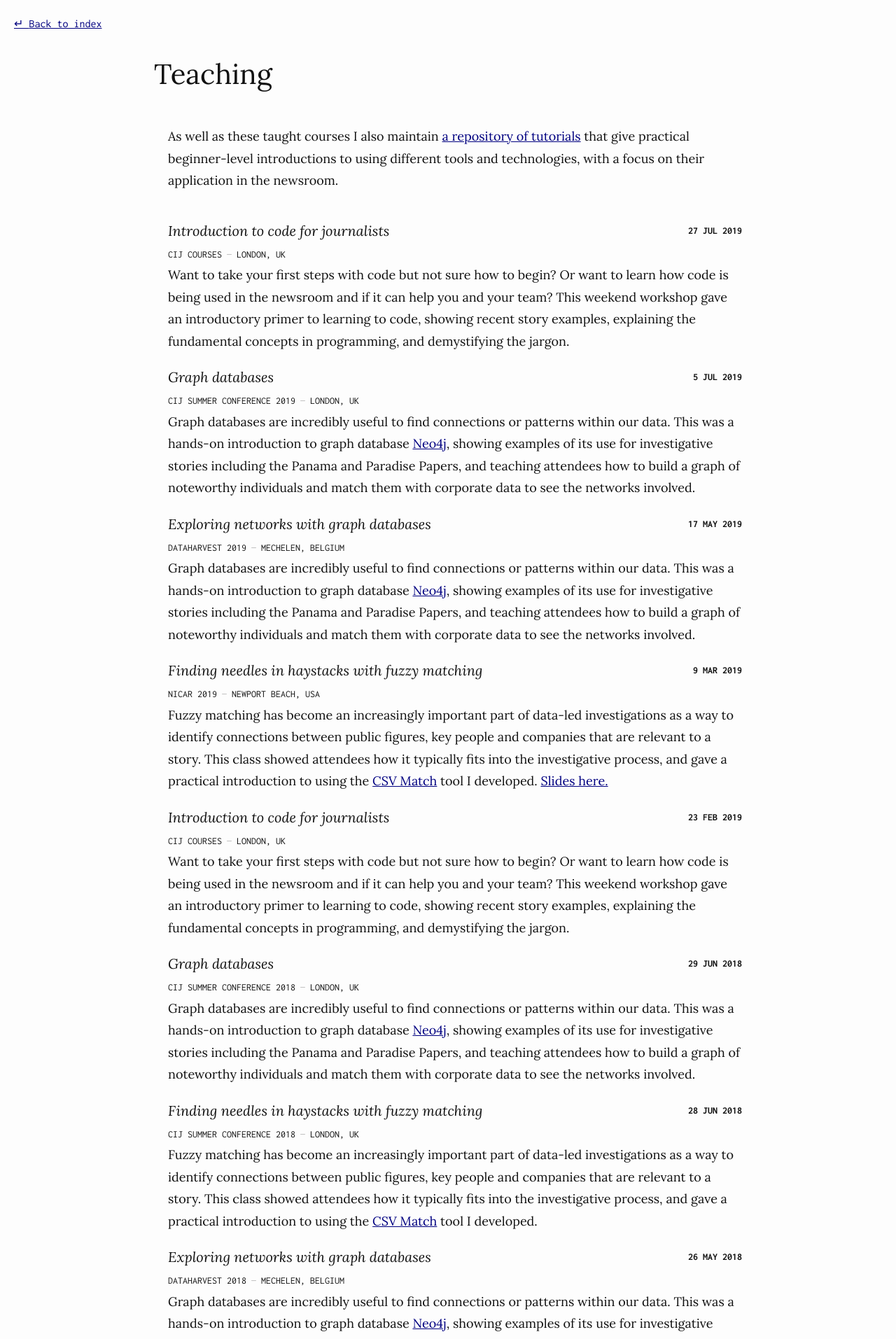
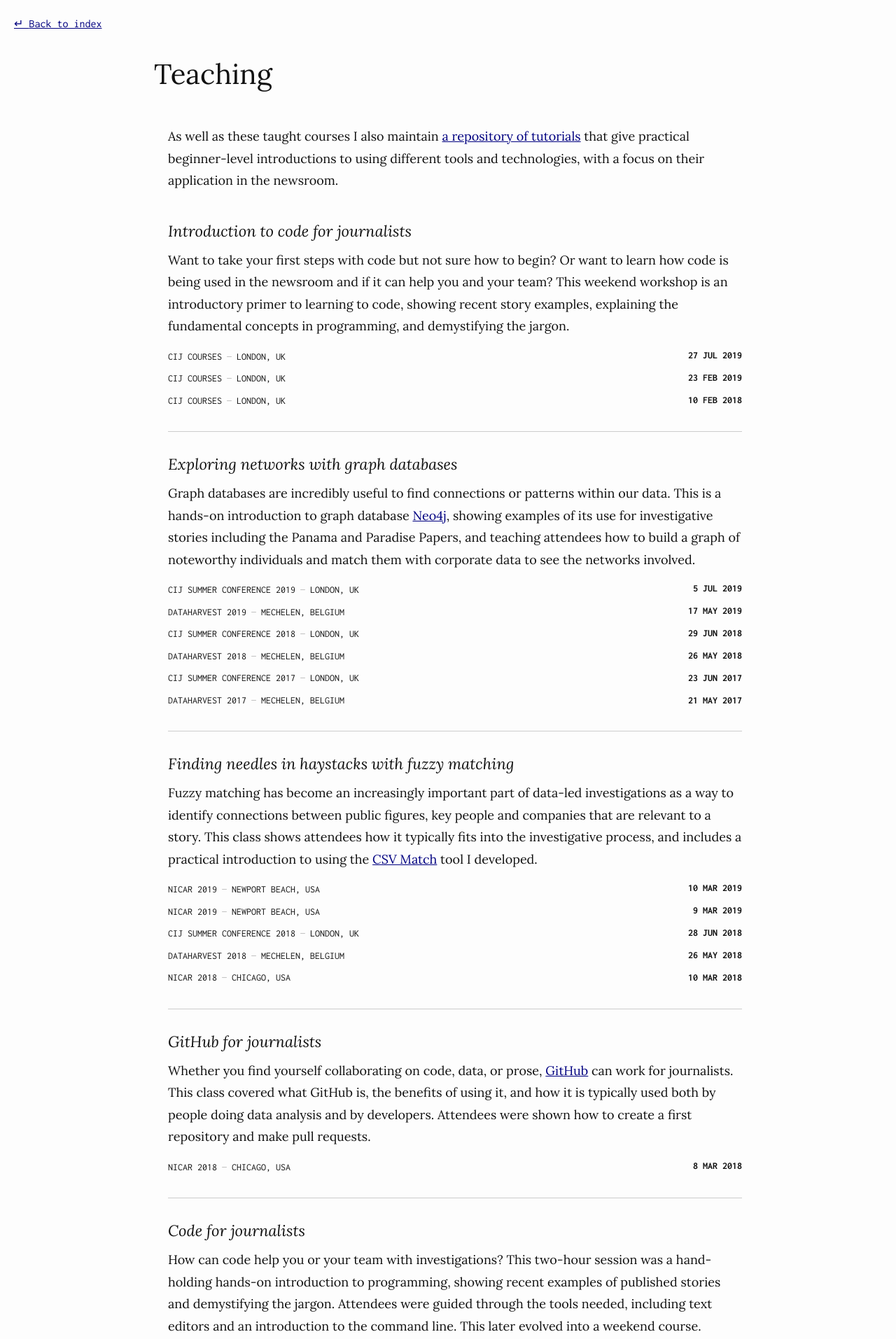
Before and after one commit to maxharlow/maxharlow.github.io, a Jekyll site: the page built from teaching.md, in a window 1280 px wide. Shown: the top 1913 px of the page at 70% size. Built offline with Jekyll 4.4.1, drawn with Linux system fonts in a browser that asks for light colours; some of the changed text lies outside the part shown.

Commit message:
Better list teaching dates

```diff
--- a/_data/teaching.yaml
+++ b/_data/teaching.yaml
@@ -1,118 +1,94 @@
 -   title: Introduction to code for journalists
-    event: CIJ Courses
-    location: London, UK
-    date: 2019-07-27
-    details: |
-        Want to take your first steps with code but not sure how to begin? Or want to learn how code is being used in the newsroom and if it can help you and your team? This weekend workshop gave an introductory primer to learning to code, showing recent story examples, explaining the fundamental concepts in programming, and demystifying the jargon.
+    details: Want to take your first steps with code but not sure how to begin? Or want to learn how code is being used in the newsroom and if it can help you and your team? This weekend workshop is an introductory primer to learning to code, showing recent story examples, explaining the fundamental concepts in programming, and demystifying the jargon.
+    runs:
+      - date: 2019-07-27
+        event: CIJ Courses
+        location: London, UK
 
--   title: Graph databases
-    event: CIJ Summer Conference 2019
-    location: London, UK
-    date: 2019-07-05
-    details: |
-        Graph databases are incredibly useful to find connections or patterns within our data. This was a hands-on introduction to graph database [Neo4j](https://neo4j.com/), showing examples of its use for investigative stories including the Panama and Paradise Papers, and teaching attendees how to build a graph of noteworthy individuals and match them with corporate data to see the networks involved.
+      - date: 2019-02-23
+        event: CIJ Courses
+        location: London, UK
+
+      - date: 2018-02-10
+        event: CIJ Courses
+        location: London, UK
 
 -   title: Exploring networks with graph databases
-    event: Dataharvest 2019
-    location: Mechelen, Belgium
-    date: 2019-05-17
-    details: |
-        Graph databases are incredibly useful to find connections or patterns within our data. This was a hands-on introduction to graph database [Neo4j](https://neo4j.com/), showing examples of its use for investigative stories including the Panama and Paradise Papers, and teaching attendees how to build a graph of noteworthy individuals and match them with corporate data to see the networks involved.
+    details: Graph databases are incredibly useful to find connections or patterns within our data. This is a hands-on introduction to graph database [Neo4j](https://neo4j.com/), showing examples of its use for investigative stories including the Panama and Paradise Papers, and teaching attendees how to build a graph of noteworthy individuals and match them with corporate data to see the networks involved.
+    runs:
+      - date: 2019-07-05
+        event: CIJ Summer Conference 2019
+        location: London, UK
+
+      - date: 2019-05-17
+        event: Dataharvest 2019
+        location: Mechelen, Belgium
+
+      - date: 2018-06-29
+        event: CIJ Summer Conference 2018
+        location: London, UK
+
+      - date: 2018-05-26
+        event: Dataharvest 2018
+        location: Mechelen, Belgium
+
+      - date: 2017-06-23
+        event: CIJ Summer Conference 2017
+        location: London, UK
+
+      - date: 2017-05-21
+        event: Dataharvest 2017
+        location: Mechelen, Belgium
 
 -   title: Finding needles in haystacks with fuzzy matching
-    event: Nicar 2019
-    location: Newport Beach, USA
-    date: 2019-03-09
-    details: |
-        Fuzzy matching has become an increasingly important part of data-led investigations as a way to identify connections between public figures, key people and companies that are relevant to a story. This class showed attendees how it typically fits into the investigative process, and gave a practical introduction to using the [CSV Match](https://github.com/maxharlow/csvmatch) tool I developed. [Slides here.](https://docs.google.com/presentation/d/1djKgqFbkYDM8fdczFhnEJLwapzmt4RLuEjXkJZpKves)
+    details: Fuzzy matching has become an increasingly important part of data-led investigations as a way to identify connections between public figures, key people and companies that are relevant to a story. This class shows attendees how it typically fits into the investigative process, and includes a practical introduction to using the [CSV Match](https://github.com/maxharlow/csvmatch) tool I developed.
+    runs:
+      - date: 2019-03-10
+        event: Nicar 2019
+        location: Newport Beach, USA
+        slides: https://docs.google.com/presentation/d/1djKgqFbkYDM8fdczFhnEJLwapzmt4RLuEjXkJZpKves
 
--   title: Introduction to code for journalists
-    event: CIJ Courses
-    location: London, UK
-    date: 2019-02-23
-    details: |
-        Want to take your first steps with code but not sure how to begin? Or want to learn how code is being used in the newsroom and if it can help you and your team? This weekend workshop gave an introductory primer to learning to code, showing recent story examples, explaining the fundamental concepts in programming, and demystifying the jargon.
+      - date: 2019-03-09
+        event: Nicar 2019
+        location: Newport Beach, USA
+        slides: https://docs.google.com/presentation/d/1djKgqFbkYDM8fdczFhnEJLwapzmt4RLuEjXkJZpKves
 
--   title: Graph databases
-    event: CIJ Summer Conference 2018
-    location: London, UK
-    date: 2018-06-29
-    details: |
-        Graph databases are incredibly useful to find connections or patterns within our data. This was a hands-on introduction to graph database [Neo4j](https://neo4j.com/), showing examples of its use for investigative stories including the Panama and Paradise Papers, and teaching attendees how to build a graph of noteworthy individuals and match them with corporate data to see the networks involved.
+      - date: 2018-06-28
+        event: CIJ Summer Conference 2018
+        location: London, UK
 
--   title: Finding needles in haystacks with fuzzy matching
-    event: CIJ Summer Conference 2018
-    location: London, UK
-    date: 2018-06-28
-    details: |
-        Fuzzy matching has become an increasingly important part of data-led investigations as a way to identify connections between public figures, key people and companies that are relevant to a story. This class showed attendees how it typically fits into the investigative process, and gave a practical introduction to using the [CSV Match](https://github.com/maxharlow/csvmatch) tool I developed.
+      - date: 2018-05-26
+        event: Dataharvest 2018
+        location: Mechelen, Belgium
+        slides: https://docs.google.com/presentation/d/1NM99xTMx9LQxIOlM35p7tvdoNhHLDKcQH7FIXXb0_Gg
 
--   title: Exploring networks with graph databases
-    event: Dataharvest 2018
-    location: Mechelen, Belgium
-    date: 2018-05-26
-    details: |
-        Graph databases are incredibly useful to find connections or patterns within our data. This was a hands-on introduction to graph database [Neo4j](https://neo4j.com/), showing examples of its use for investigative stories including the Panama and Paradise Papers, and teaching attendees how to build a graph of noteworthy individuals and match them with corporate data to see the networks involved.
-
--   title: Finding needles in haystacks with fuzzy matching
-    event: Dataharvest 2018
-    location: Mechelen, Belgium
-    date: 2018-05-26
-    details: |
-        Fuzzy matching has become an increasingly important part of data-led investigations as a way to identify connections between public figures, key people and companies that are relevant to a story. This class showed attendees how it typically fits into the investigative process, and gave a practical introduction to using the [CSV Match](https://github.com/maxharlow/csvmatch) tool I developed. [Slides here.](https://docs.google.com/presentation/d/1NM99xTMx9LQxIOlM35p7tvdoNhHLDKcQH7FIXXb0_Gg)
-
--   title: Finding needles in haystacks with fuzzy matching
-    event: Nicar 2018
-    location: Chicago, USA
-    date: 2018-03-10
-    details: |
-        Fuzzy matching has become an increasingly important part of data-led investigations as a way to identify connections between public figures, key people and companies that are relevant to a story. This class showed attendees how it typically fits into the investigative process, and gave a practical introduction to using the [CSV Match](https://github.com/maxharlow/csvmatch) tool I developed. [Slides here.](https://docs.google.com/presentation/d/1Mzjv3Ok0g3E-6ll-__S10CZ90X4X7mbgif8UOD_0eoQ)
+      - date: 2018-03-10
+        event: Nicar 2018
+        location: Chicago, USA
+        slides: https://docs.google.com/presentation/d/1Mzjv3Ok0g3E-6ll-__S10CZ90X4X7mbgif8UOD_0eoQ
 
 -   title: GitHub for journalists
-    event: Nicar 2018
-    location: Chicago, USA
-    date: 2018-03-08
-    details: |
-        Whether you find yourself collaborating on code, data, or prose, [GitHub](https://github.com/) can work for journalists. This class covered what GitHub is, the benefits of using it, and how it is typically used both by people doing data analysis and by developers. Attendees were shown how to create a first repository and make pull requests. [Slides here.](https://docs.google.com/presentation/d/1MbltRcOerktc-E26HMDjYj0BO9CTubQWu1Z2bB9CpVY)
-
--   title: Introduction to code for journalists
-    event: CIJ Courses
-    location: London, UK
-    date: 2018-02-10
-    details: |
-        Want to take your first steps with code but not sure how to begin? Or want to learn how code is being used in the newsroom and if it can help you and your team? This weekend workshop gave an introductory primer to learning to code, showing recent story examples, explaining the fundamental concepts in programming, and demystifying the jargon.
-
--   title: Exploring networks with Neo4j
-    event: CIJ Summer Conference 2017
-    location: London, UK
-    date: 2017-06-23
-    details: |
-        Graph database [Neo4j](https://neo4j.com/) has been used as part of an increasing number of investigative stories including the Panama Papers. This two-hour session was a hands-on introduction to the tool, examples of how it has been used, and a demonstration showing how to build a database of political donations matched with corporate data, revealing the networks involved.
+    details: Whether you find yourself collaborating on code, data, or prose, [GitHub](https://github.com/) can work for journalists. This class covered what GitHub is, the benefits of using it, and how it is typically used both by people doing data analysis and by developers. Attendees were shown how to create a first repository and make pull requests.
+    runs:
+      - date: 2018-03-08
+        event: Nicar 2018
+        location: Chicago, USA
+        slides: https://docs.google.com/presentation/d/1MbltRcOerktc-E26HMDjYj0BO9CTubQWu1Z2bB9CpVY
 
 -   title: Code for journalists
-    event: CIJ Summer Conference 2017
-    location: London, UK
-    date: 2017-06-23
-    details: |
-        How can code help you or your team with investigations? This two-hour session was a hand-holding hands-on introduction to programming, showing recent examples of published stories and demystifying the jargon. Attendees were guided through the tools needed, including text editors and an introduction to the command line.
-
--   title: Graph databases
-    event: Dataharvest 2017
-    location: Mechelen, Belgium
-    date: 2017-05-21
-    details: |
-        Data journalists tend to use relational databases -- data in table form -- using tools such as Excel or SQL to find stories. Graph databases are different, but incredibly useful for finding connections or patterns that would be difficult to spot otherwise. This two-hour session showed how to use graphs to identify relationships between people, organisations, and other networks.
+    details: How can code help you or your team with investigations? This two-hour session was a hand-holding hands-on introduction to programming, showing recent examples of published stories and demystifying the jargon. Attendees were guided through the tools needed, including text editors and an introduction to the command line. This later evolved into a weekend course.
+    runs:
+      - date: 2017-06-23
+        event: CIJ Summer Conference 2017
+        location: London, UK
 
 -   title: How to work with web developers (and what we wish you knew)
-    event: Guardian Masterclasses
-    location: London, UK
-    date: 2014-04-28
-    details: |
-        Good communication between management and techies can make the difference between a website or app that makes money and one that loses customers, but the culture divide can be vast. This evening course covered working methods, jargon, and how to brief to avoid tension between the business parts of an organisation and mysterious, headphone-wearing coders.
+    details: Good communication between management and techies can make the difference between a website or app that makes money and one that loses customers, but the culture divide can be vast. This evening course covered working methods, jargon, and how to brief to avoid tension between the business parts of an organisation and mysterious, headphone-wearing coders.
+    runs:
+      - date: 2014-04-28
+        event: Guardian Masterclasses
+        location: London, UK
 
--   title: How to work with web developers (and what we wish you knew)
-    event: Guardian Masterclasses
-    location: London, UK
-    date: 2013-07-22
-    details: |
-        Good communication between management and techies can make the difference between a website or app that makes money and one that loses customers, but the culture divide can be vast. This evening course covered working methods, jargon, and how to brief to avoid tension between the business parts of an organisation and mysterious, headphone-wearing coders.
+      - date: 2013-07-22
+        event: Guardian Masterclasses
+        location: London, UK
--- a/_layouts/home.html
+++ b/_layouts/home.html
@@ -62,9 +62,9 @@ layout: default
 <ol>
 {% for course in site.data.teaching limit: 2 %}
 <li>
-<time>{{ course.date | date: "%-d %b %Y" }}</time>
+<time>{{ course.runs.first.date | date: "%-d %b %Y" }}</time>
 <h4>{{ course.title | escape }}</h4>
-{% if course.event %}<span>{{ course.event }}</span>{% endif %}<span>{{ course.location }}</span>
+{% if course.runs.first.event %}<span>{{ course.runs.first.event }}</span>{% endif %}<span>{{ course.runs.first.location }}</span>
 <div>{{ course.details | markdownify }}</div>
 </li>
 {% endfor %}
--- a/_layouts/teaching.html
+++ b/_layouts/teaching.html
@@ -9,10 +9,16 @@ layout: default
 <ol>
 {% for course in site.data.teaching %}
 <li>
-<time>{{ course.date | date: "%-d %b %Y" }}</time>
 <h4>{{ course.title | escape }}</h4>
-{% if course.event %}<span>{{ course.event }}</span>{% endif %}<span>{{ course.location }}</span>
 <div>{{ course.details | markdownify }}</div>
+<ol>
+{% for run in course.runs %}
+<li>
+<time>{{ run.date | date: "%-d %b %Y" }}</time>
+{% if run.event %}<span>{{ run.event }}</span>{% endif %}<span>{{ run.location }}</span>
+</li>
+{% endfor %}
+</ol>
 </li>
 {% endfor %}
 </ol>
--- a/style.css
+++ b/style.css
@@ -117,9 +117,13 @@ section > ol {
     list-style-type: none;
 }
 
+section > ol > li {
+    margin-bottom: 3rem;
+}
+
 section > ol > li h4 {
     margin: 0;
-    font-size: 2rem;
+    font-size: 2.2rem;
     font-weight: 400;
     font-style: italic;
     line-height: 3.2rem;
@@ -128,6 +132,7 @@ section > ol > li h4 {
 section > ol > li time {
     float: right;
     clear: right;
+    margin-left: 1rem;
     font-family: 'Inconsolata', monospace;
     font-weight: 700;
     font-size: 1.4rem;
@@ -147,11 +152,14 @@ section > ol > li span:nth-of-type(2)::before {
 }
 
 section > ol > li p {
-    margin: 2rem 0;
+    margin: 1rem 0;
 }
 
-section > ol > li p:first-of-type {
-    margin-top: 0;
+section > ol > li ol {
+    margin: 0;
+    border-bottom: 1px solid #ccc;
+    padding: 0 0 3rem 0;
+    list-style-type: none;
 }
 
 section > ol > li ul {
@@ -172,6 +180,10 @@ section#contact ul {
     border: 1px solid #ccc;
     padding: 1rem 3rem;
     list-style-type: none;
+}
+
+section#blog > ol > li {
+    margin-bottom: 1rem;
 }
 
 article {
@@ -272,7 +284,21 @@ body > a[href^='/']::before {
 
     section > ol > li time {
         float: none;
-        line-height: inherit;
+        display: block;
+        margin: 0;
+        line-height: 1.75;
+    }
+
+    section > ol > li ol {
+        margin-top: 2rem;
+    }
+
+    section > ol > li ol time {
+        line-height: 1;
+    }
+
+    section > ol > li ol li + li {
+        margin-top: 1.5rem;
     }
 
     header img {
@@ -284,11 +310,4 @@ body > a[href^='/']::before {
         width: 100%;
     }
 
-    header nav {
-        width: 100%;
-        margin: 3rem 0 0 0;
-        text-align: left;
-        line-height: 1;
-    }
-
 }
```
